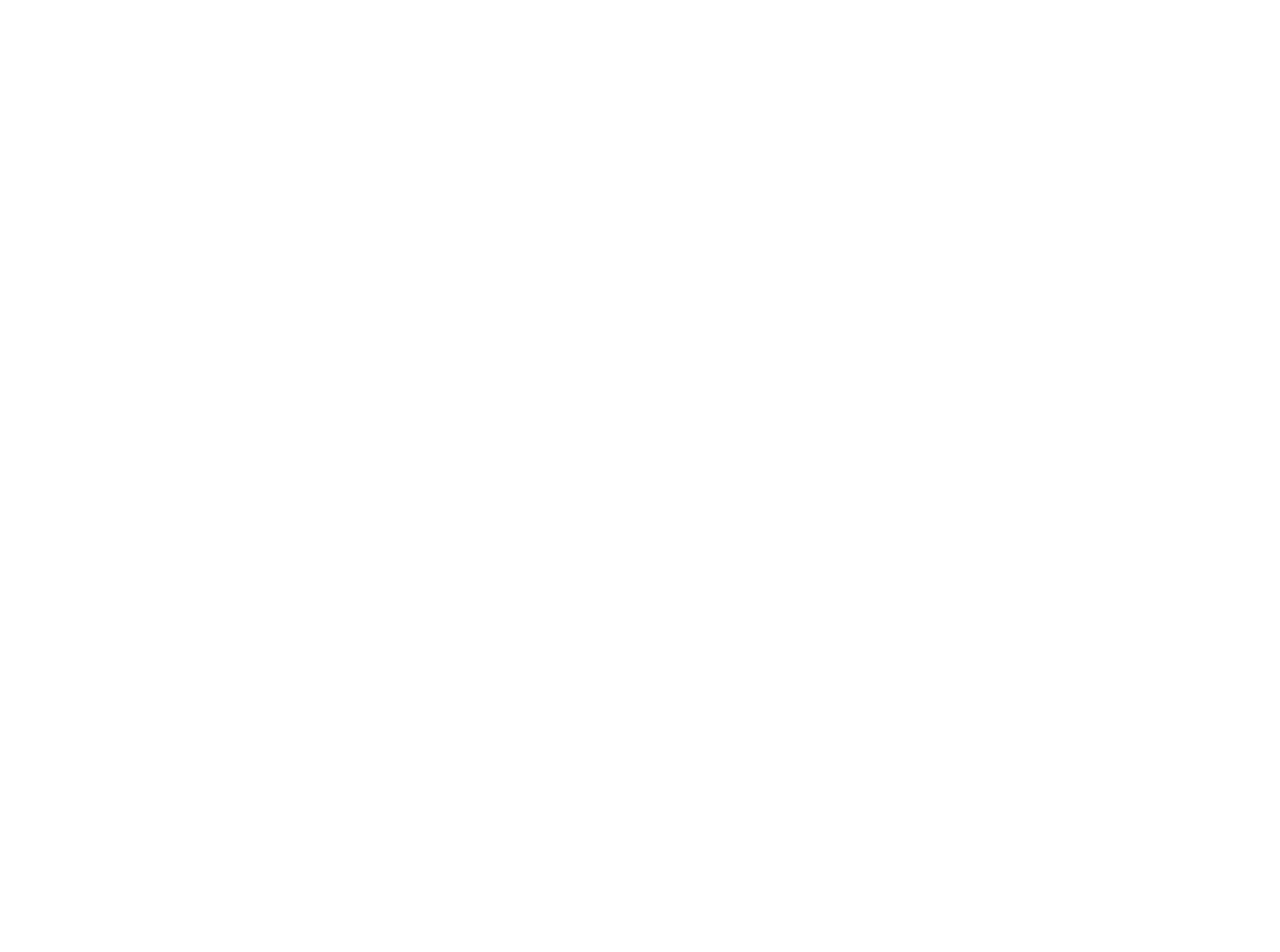
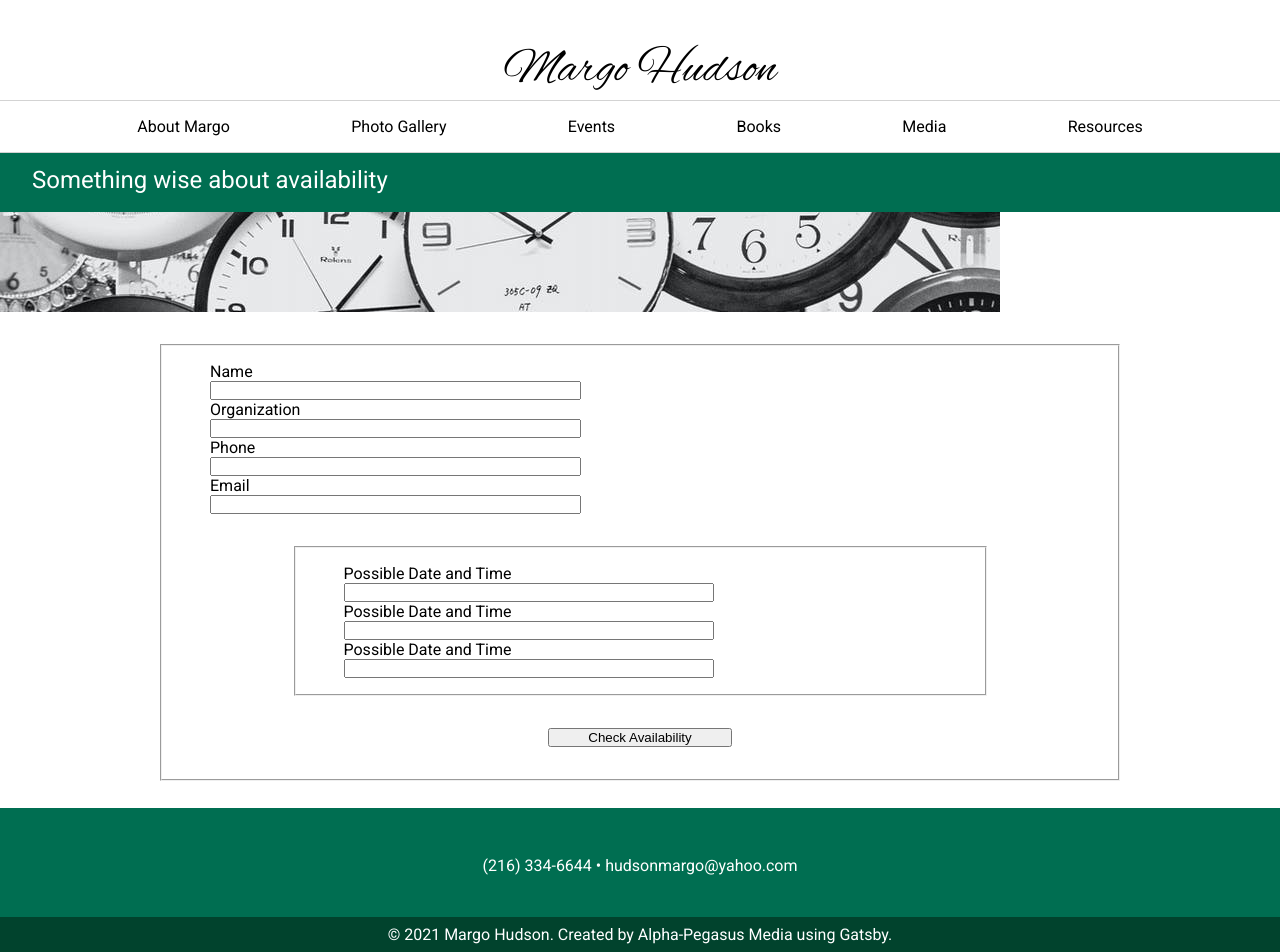
Before and after one commit to cire1776/margohudson, a Gatsby site: page /check-availability in a window 1280 px wide. Before the commit this address had no page. Before the commit the page ends 800 px from the top, so only its background shows below. Built offline with nearby package versions, Linux system fonts and the light colour scheme; Gatsby itself is replaced by a stand-in of ours.

Commit message:
test check-availability forms

```diff
--- /dev/null
+++ b/src/pages/check-availability.js
@@ -0,0 +1,67 @@
+import React from "react";
+
+import MainHeader from "../components/MainHeader";
+import MainFooter from "../components/MainFooter";
+import "./check-availability.scss";
+
+export default function CheckAvailability() {
+  return (
+    <div className="container">
+      <MainHeader barQuote="Something wise about availability" />
+      <main className="availability">
+        <figure></figure>
+        <form name="check-availability" method="POST" data-netlify="true">
+          <input type="hidden" name="form-name" value="check-availability" />{" "}
+          <fieldset>
+            <label htmlFor="name">
+              Name
+              <input type="text" name="name" id="name" />
+            </label>
+            <label htmlFor="organization">
+              Organization
+              <input type="text" name="organization" id="organization" />
+            </label>
+            <label htmlFor="phone">
+              Phone
+              <input type="text" name="phone" id="phone" />
+            </label>
+            <label htmlFor="email">
+              Email
+              <input type="text" name="email" id="email" />
+            </label>
+
+            <fieldset>
+              <label htmlFor="possible-date-1">
+                Possible Date and Time
+                <input
+                  type="text"
+                  name="possible-date-1"
+                  id="possible-date-1"
+                />
+              </label>
+              <label htmlFor="possible-date-2">
+                Possible Date and Time
+                <input
+                  type="text"
+                  name="possible-date-2"
+                  id="possible-date-2"
+                />
+              </label>
+              <label htmlFor="possible-date-3">
+                Possible Date and Time
+                <input
+                  type="text"
+                  name="possible-date-3"
+                  id="possible-date-3"
+                />
+              </label>
+            </fieldset>
+
+            <button type="submit">Check Availability</button>
+          </fieldset>
+        </form>
+      </main>
+      <MainFooter />
+    </div>
+  );
+}
--- /dev/null
+++ b/src/pages/check-availability.scss
@@ -0,0 +1,44 @@
+.container {
+  .availability {
+    margin-top: 9.5rem;
+  }
+
+  figure {
+    background-image: url("../images/pexels-photo-707676.jpeg");
+    background-repeat: no-repeat;
+    background-position: cover;
+    width: 100%;
+    min-height: 20vh;
+  }
+
+  form {
+    flex-direction: column;
+    margin: 2rem auto;
+
+    fieldset {
+      display: flex;
+      flex-direction: column;
+      width: 75%;
+      margin: 2rem auto 1rem;
+      padding: 1rem;
+
+      label,
+      input {
+        display: block;
+        margin: 0 1rem 0 0rem;
+      }
+
+      label {
+        margin-left: 2rem;
+      }
+      input {
+        width: 50ch;
+      }
+    }
+
+    button {
+      margin: 1rem auto;
+      width: 20%;
+    }
+  }
+}
--- a/src/pages/index.js
+++ b/src/pages/index.js
@@ -60,7 +60,7 @@
             <p>John Smith, CEO of John Smith, Inc.</p>
           </blockquote>
           <div className="availability">
-            <a href="#">Check Availability</a>{" "}
+            <a href="check-availability">Check Availability</a>{" "}
           </div>
         </section>
       </main>
```
Also changed, not shown: src/images/pexels-photo-707676.jpeg (added).
